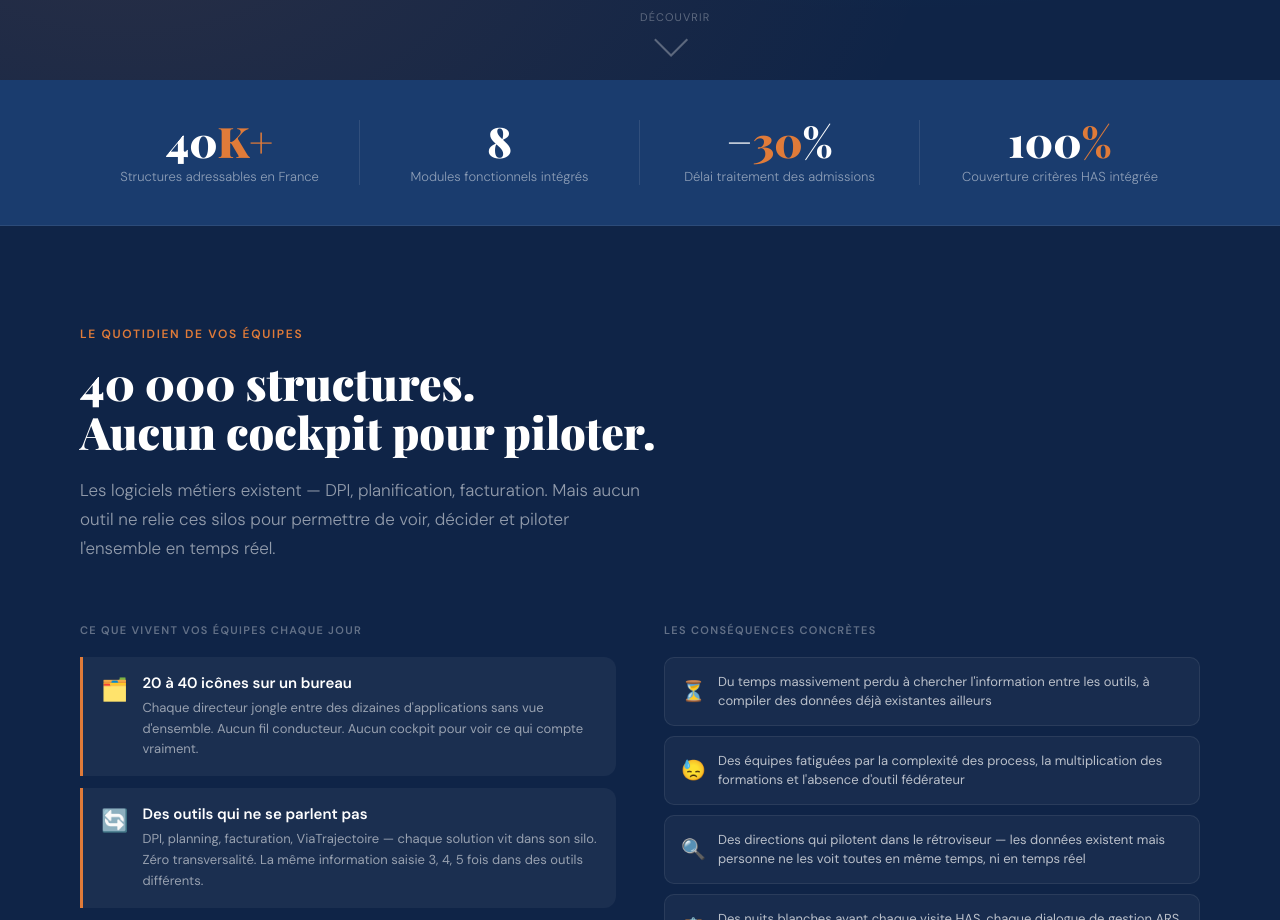
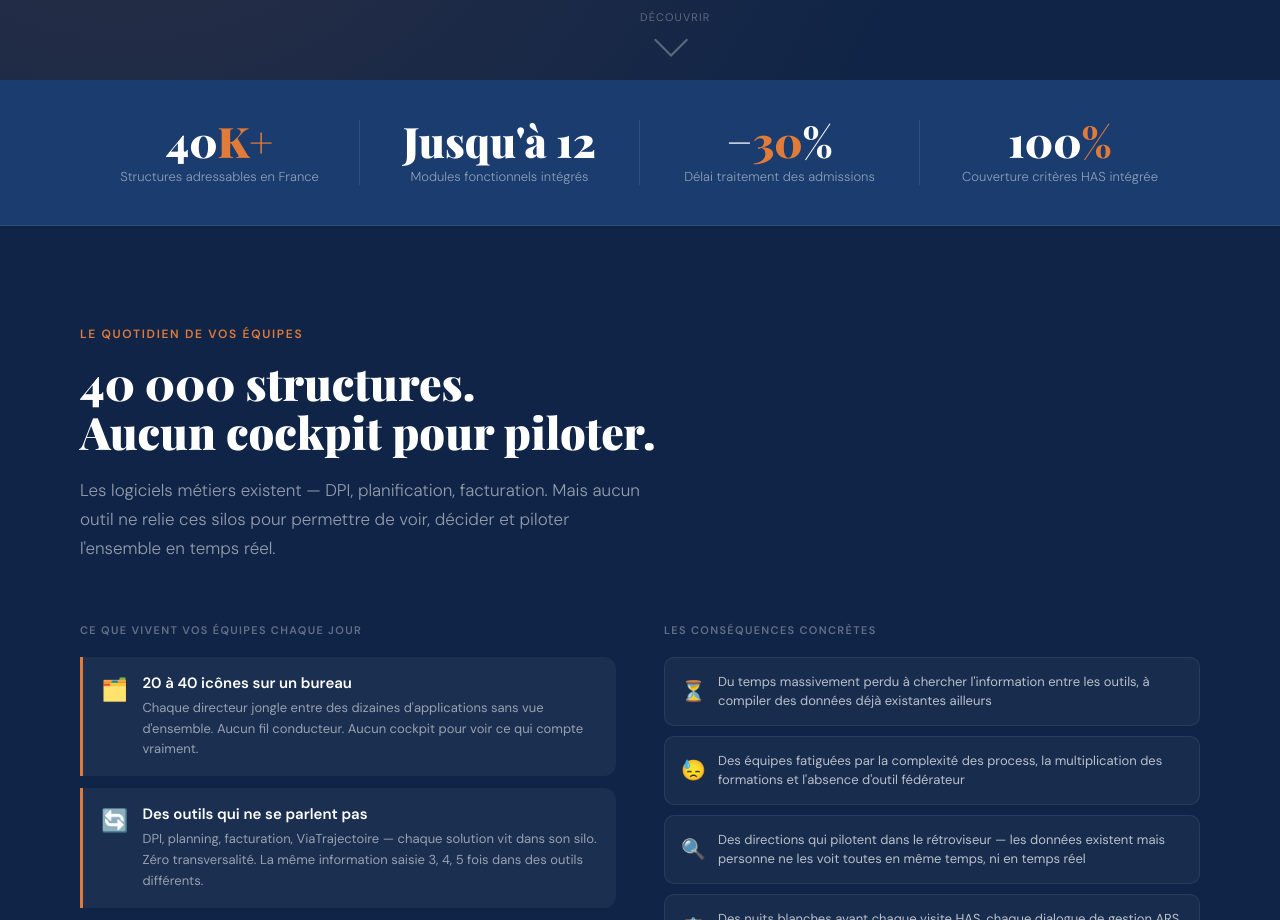
Before and after one commit to BertrandMars/NexiCare_V2, a plain HTML site: page index.html in a window 1280 px wide. Shown: the part 820-1740 px from the top of the page. Drawn offline with nearby package versions, Linux system fonts and the light colour scheme; a web font is replaced by a local one.

Commit message:
Update index.html

```diff
--- a/index.html
+++ b/index.html
@@ -571,7 +571,7 @@ section { padding: 100px 80px; }
 <!-- ══ STATS ════════════════════════════════════════════ -->
 <div class="stats-strip">
   <div class="stat-item"><div class="stat-num">40<span>K+</span></div><div class="stat-label">Structures adressables en France</div></div>
-  <div class="stat-item"><div class="stat-num">8</div><div class="stat-label">Modules fonctionnels intégrés</div></div>
+  <div class="stat-item"><div class="stat-num">Jusqu'à 12</div><div class="stat-label">Modules fonctionnels intégrés</div></div>
   <div class="stat-item"><div class="stat-num">−<span>30</span>%</div><div class="stat-label">Délai traitement des admissions</div></div>
   <div class="stat-item"><div class="stat-num">100<span>%</span></div><div class="stat-label">Couverture critères HAS intégrée</div></div>
 </div>
```
